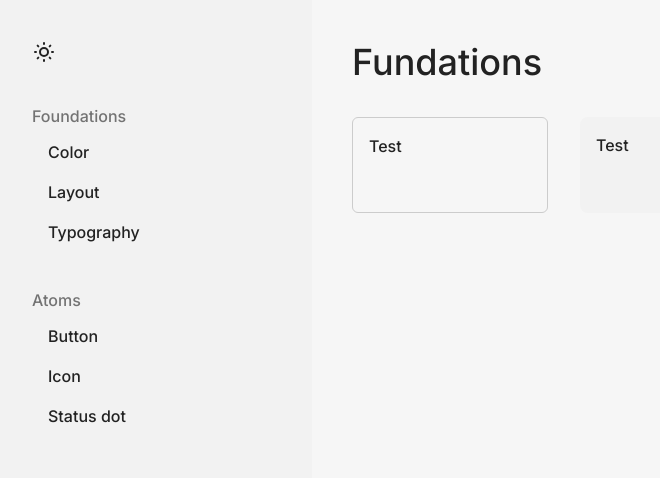
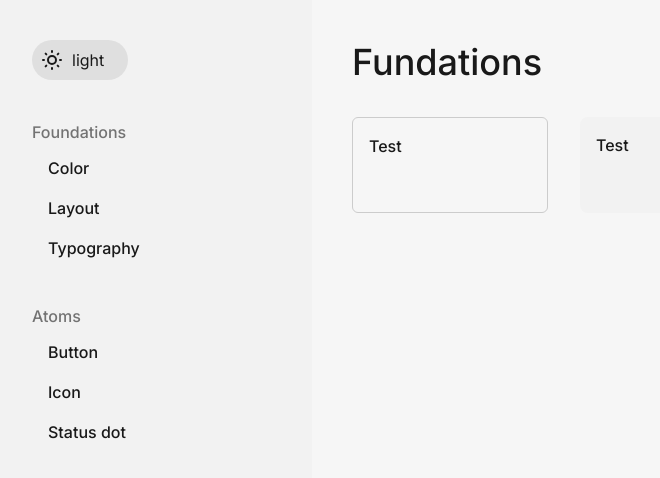
Before and after one commit to lecoueyl/mijin, a Nuxt app: page / in a window 1280 px wide. Shown: the top 478 px of the page, without its empty margins (8-668 px from the left). Built offline with nearby package versions, Linux system fonts and the light colour scheme.

Commit message:
Add button theme

```diff
--- a/doc/assets/css/main.scss
+++ b/doc/assets/css/main.scss
@@ -12,9 +12,9 @@ $color-var-primary-800: #6f113c;
 $color-var-primary-900: #4a0b28;
 
 $color-var-background: #f6f6f6;
-$color-var-foreground: #222;
+$color-var-foreground: #191919;
 
-$color-var-gray-50: #f9f9f9;
+// $color-var-gray-50: #f9f9f9;
 $color-var-gray-100: #f2f2f2;
 $color-var-gray-200: #dfdfdf;
 $color-var-gray-300: #ccc;
@@ -23,7 +23,8 @@ $color-var-gray-500: #808080;
 $color-var-gray-600: #737373;
 $color-var-gray-700: #4d4d4d;
 $color-var-gray-800: #3a3a3a;
-$color-var-gray-900: #262626;
+// $color-var-gray-900: #262626;
+$color-var-gray-900: #202020;
 
 $color-var-blue-100: #e7f6fd;
 $color-var-blue-200: #c4e9fb;
--- a/doc/components/LayoutSidebar.vue
+++ b/doc/components/LayoutSidebar.vue
@@ -1,11 +1,12 @@
 <template>
   <aside>
     <button
-      class="mb-10"
+      class="mb-10 bg-gray-200 hover:bg-gray-300 py-2 pl-2 pr-6 rounded-full inline-flex items-center transition-colors duration-200 ease-in-out"
       @click="switchTheme()"
     >
       <!-- eslint-disable-next-line -->
-      <svg class="w-6 h-6" fill="none" stroke="currentColor" stroke-linecap="round" stroke-linejoin="round" stroke-width="2" viewBox="0 0 24 24" xmlns="http://www.w3.org/2000/svg"><path d="M12 3v1m0 16v1m9-9h-1M4 12H3m15.364 6.364l-.707-.707M6.343 6.343l-.707-.707m12.728 0l-.707.707M6.343 17.657l-.707.707M16 12a4 4 0 11-8 0 4 4 0 018 0z" /></svg>
+      <svg class="w-6 h-6 mr-2" fill="none" stroke="currentColor" stroke-linecap="round" stroke-linejoin="round" stroke-width="2" viewBox="0 0 24 24" xmlns="http://www.w3.org/2000/svg"><path d="M12 3v1m0 16v1m9-9h-1M4 12H3m15.364 6.364l-.707-.707M6.343 6.343l-.707-.707m12.728 0l-.707.707M6.343 17.657l-.707.707M16 12a4 4 0 11-8 0 4 4 0 018 0z" /></svg>
+      {{ theme }}
     </button>
 
     <section
```
